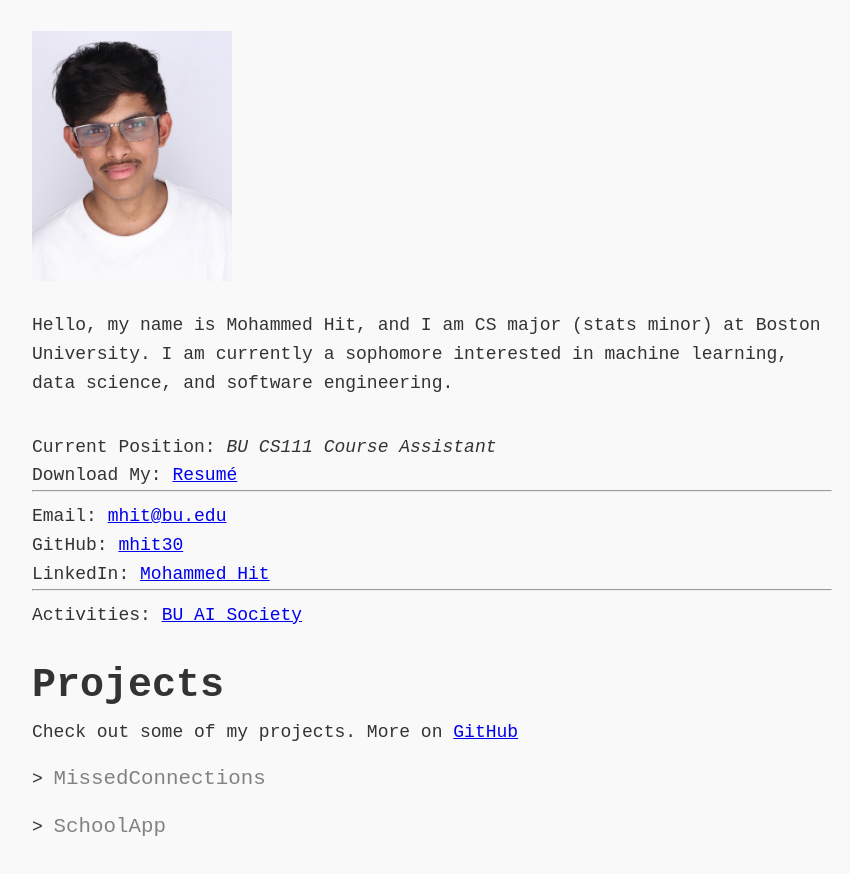
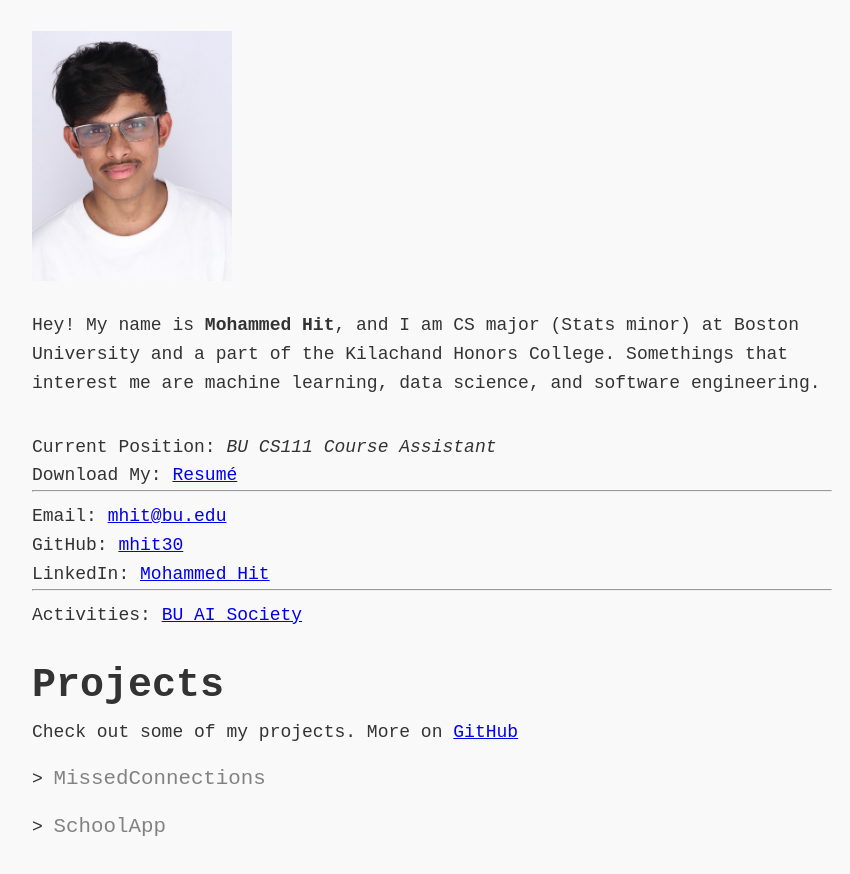
Before and after one commit to mhit30/mhit30.github.io, a plain HTML site: page index.html in a window 1280 px wide. Shown: the whole page, without its empty margins (208-1058 px from the left). Drawn offline with Linux system fonts and the light colour scheme.

Commit message:
Update index.html

```diff
--- a/index.html
+++ b/index.html
@@ -17,9 +17,10 @@
             class="profile-photo"
           />
           <p>
-            Hello, my name is Mohammed Hit, and I am CS major (stats minor) at
-            Boston University. I am currently a sophomore interested in machine
-            learning, data science, and software engineering.
+            Hey! My name is <b>Mohammed Hit</b>, and I am CS major (Stats minor)
+            at Boston University and a part of the Kilachand Honors College.
+            Somethings that interest me are machine learning, data science, and
+            software engineering.
           </p>
         </div>
       </section>
```
